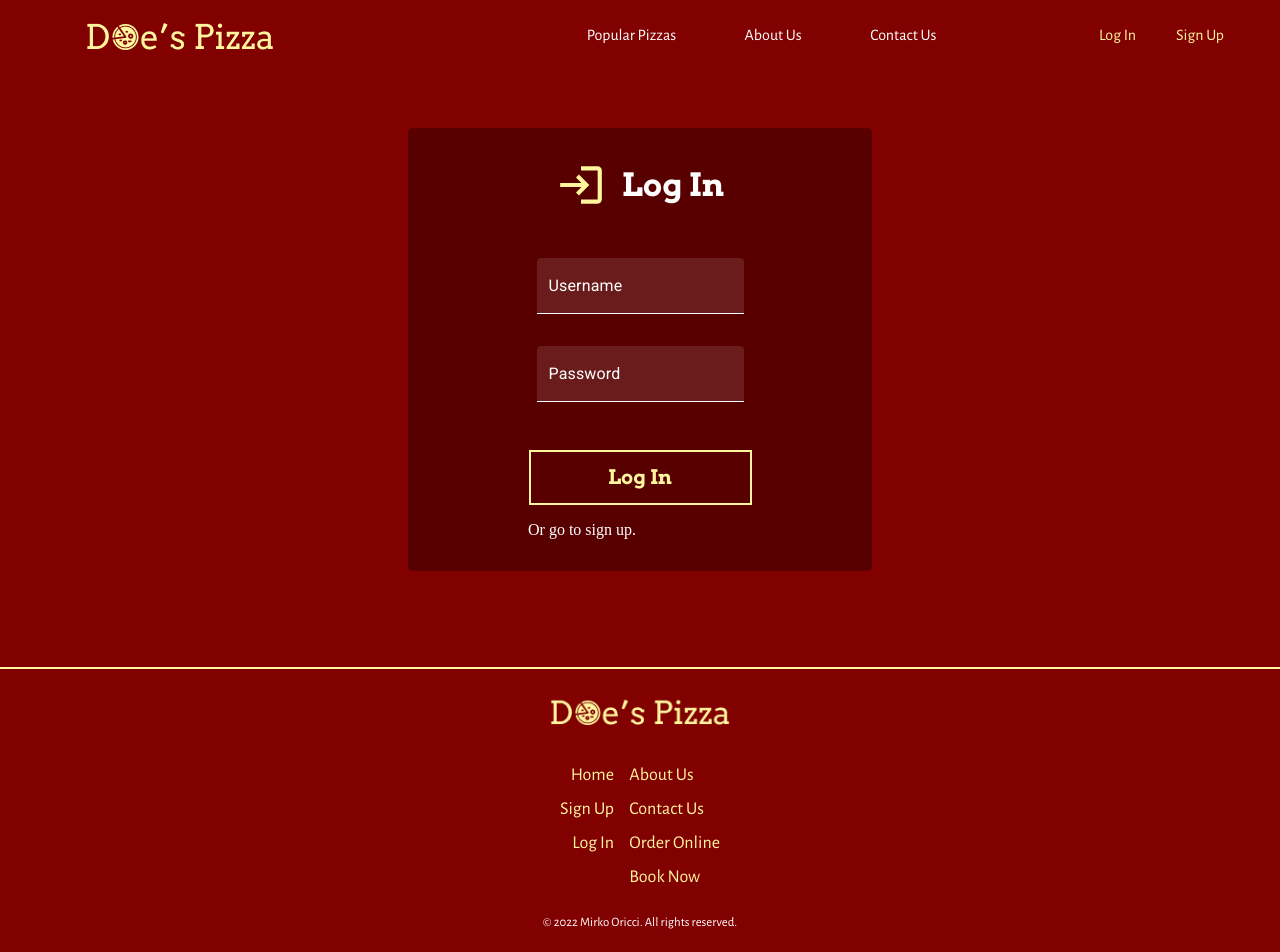
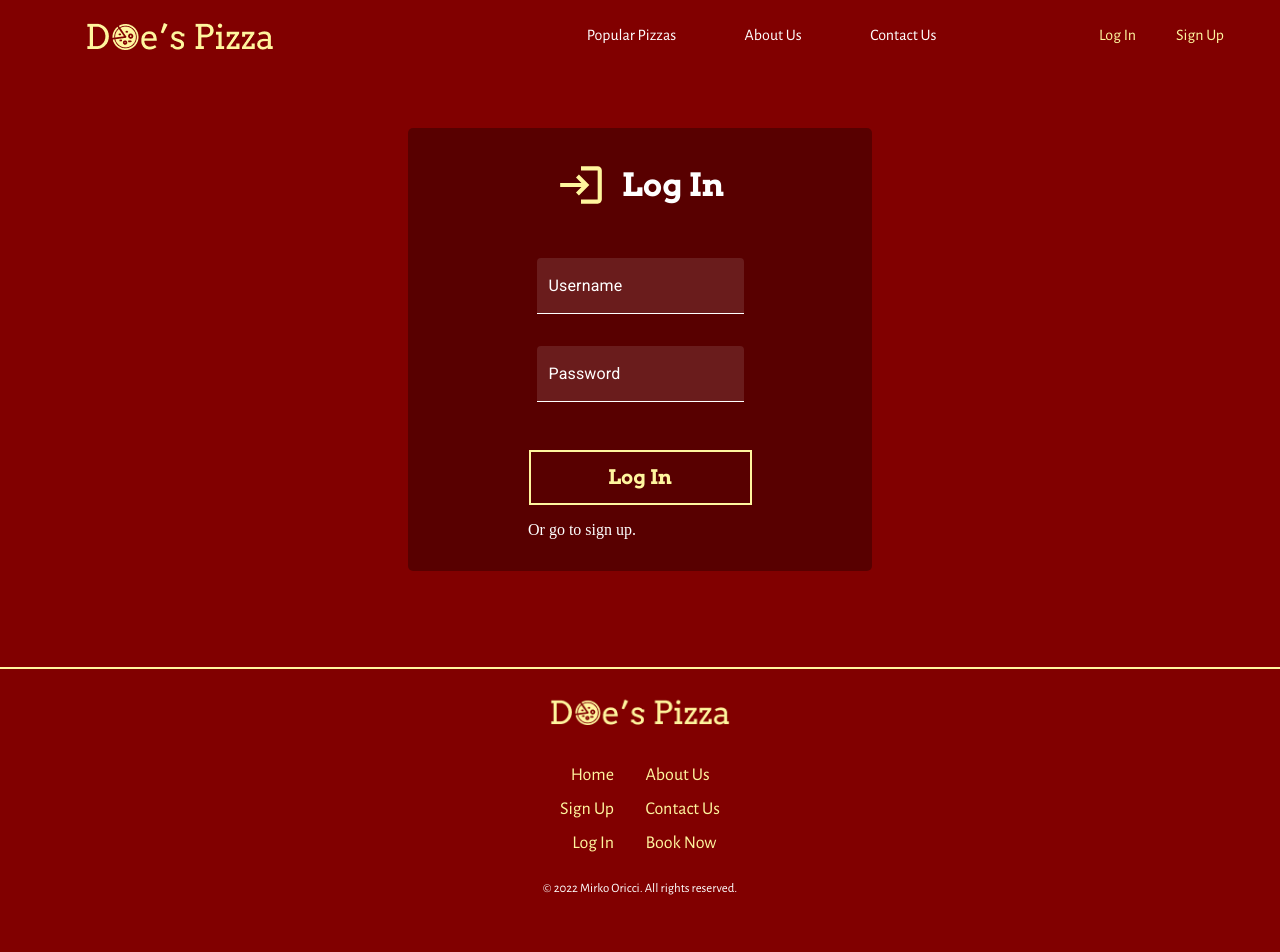
Before and after one commit to Techoplite/Doe-s-Pizza, a Next.js app: page /login in a window 1280 px wide. Shown: the top 952 px of the page. Built offline with nearby package versions, Linux system fonts and the light colour scheme; a web font is replaced by a local one.

Commit message:
Fix 'order online' in footer when not auth

```diff
--- a/pages/components/Footer.tsx
+++ b/pages/components/Footer.tsx
@@ -69,9 +69,11 @@ export default function Footer() {
           <Link href="/" passHref >
             <p onClick={() => dispatch(toggle({ section: 'contact', open: false }))}>Contact Us</p>
           </Link>
-          <Link href="/online-order" passHref >
-            <p onClick={() => dispatch(toggle({ section: '', open: false }))}>Order Online</p>
-          </Link>
+          {isAuthenticated &&
+            <Link href="/online-order" passHref >
+              <p onClick={() => dispatch(toggle({ section: '', open: false }))}>Order Online</p>
+            </Link>
+          }
           <Link href="/book-now" passHref >
             <p onClick={() => dispatch(toggle({ section: '', open: false }))}>Book Now</p>
           </Link>
```
